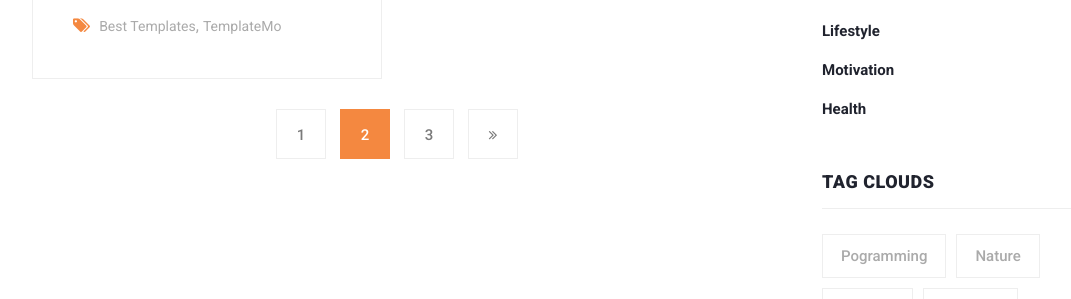
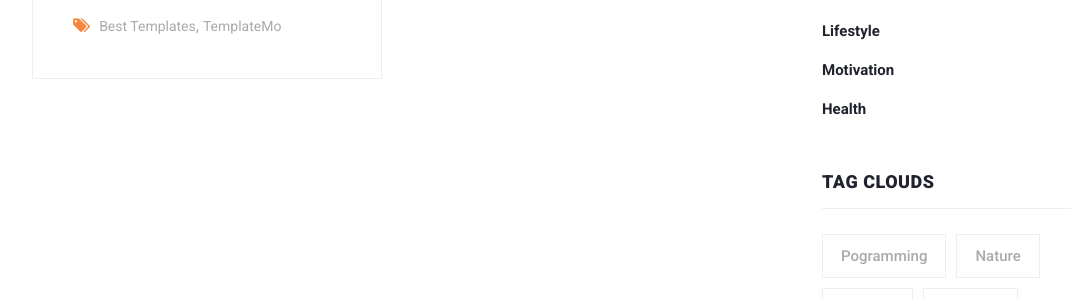
Before and after one commit to MSA2001/Blog, a Django app: page /articles/category/1 in a window 1280 px wide. Shown: the part 1322-1621 px from the top of the page, without its empty margins (53-1124 px from the left). Run offline with Django 4.2, Linux system fonts and the light colour scheme; data comes from the database, SQL or seed files in the repository; some libraries are stand-ins or nearby versions.

Commit message:
Pagination DONE!

```diff
--- a/blog/templates/blog/articles_list.html
+++ b/blog/templates/blog/articles_list.html
@@ -82,7 +82,8 @@
                                         </div>
                                         <div class="down-content">
                                             <span>{{ article.category.all.first }}</span>
-                                        <a href="{% url 'blog:detail' article.slug %}"><h4>{{ article.title }}</h4></a>
+                                            <a href="{% url 'blog:detail' article.slug %}"><h4>{{ article.title }}</h4>
+                                            </a>
                                             <ul class="post-info">
                                                 <li><a href="#">{{ article.author.username }}</a></li>
                                                 <li><a href="#">{{ article.created }}</a></li>
@@ -106,12 +107,23 @@
                             {% endfor %}
 
                             <div class="col-lg-12">
+                                {% if articles.has_other_pages %}
                                     <ul class="page-numbers">
-                                    <li><a href="#">1</a></li>
-                                    <li class="active"><a href="#">2</a></li>
-                                    <li><a href="#">3</a></li>
-                                    <li><a href="#"><i class="fa fa-angle-double-right"></i></a></li>
+                                        {% if articles.has_previous %}
+                                            <li><a href="?page={{ articles.previous_page_number }} "><i class="fa fa-angle-double-left"></i></a></li>
+                                        {% endif %}
+                                        {% for i in articles.paginator.page_range %}
+                                            {% if articles.number == i %}
+                                                <li class="active"><a href="?page={{ i }}">{{ i }}</a></li>
+                                            {% else %}
+                                                <li><a href="?page={{ i }}">{{ i }}</a></li>
+                                            {% endif %}
+                                        {% endfor %}
+                                        {% if articles.has_next %}
+                                            <li><a href="?page={{ articles.next_page_number }}"><i class="fa fa-angle-double-right"></i></a></li>
+                                        {% endif %}
                                     </ul>
+                                {% endif %}
                             </div>
                         </div>
                     </div>
--- a/blog/views.py
+++ b/blog/views.py
@@ -1,13 +1,18 @@
 from django.shortcuts import render,get_object_or_404
 from .models import Article,Category
+from django.core.paginator import Paginator
 # Create your views here.
 def post_detail(request,slug):
     article = get_object_or_404(Article,slug=slug)
     recent_articles=Article.objects.all().order_by('-updated')[:4]
     return render (request,'blog/post-details.html',{ 'article':article , 'recent_articles':recent_articles  })
+
 def articles_list(request):
-    articles = Article.objects.all()
-    return render(request,'blog/articles_list.html',{ 'articles':articles })
+    articles = Article.objects.all().order_by('-created')
+    page_number = request.GET.get('page')
+    paginator = Paginator(articles,2)
+    object_list = paginator.get_page(page_number)
+    return render(request,'blog/articles_list.html',{ 'articles':object_list })
 
 def category_detail(request,pk=None):
     category=Category.objects.get(id=pk)
```
Lines whose indentation alone changed are shown as unchanged.
